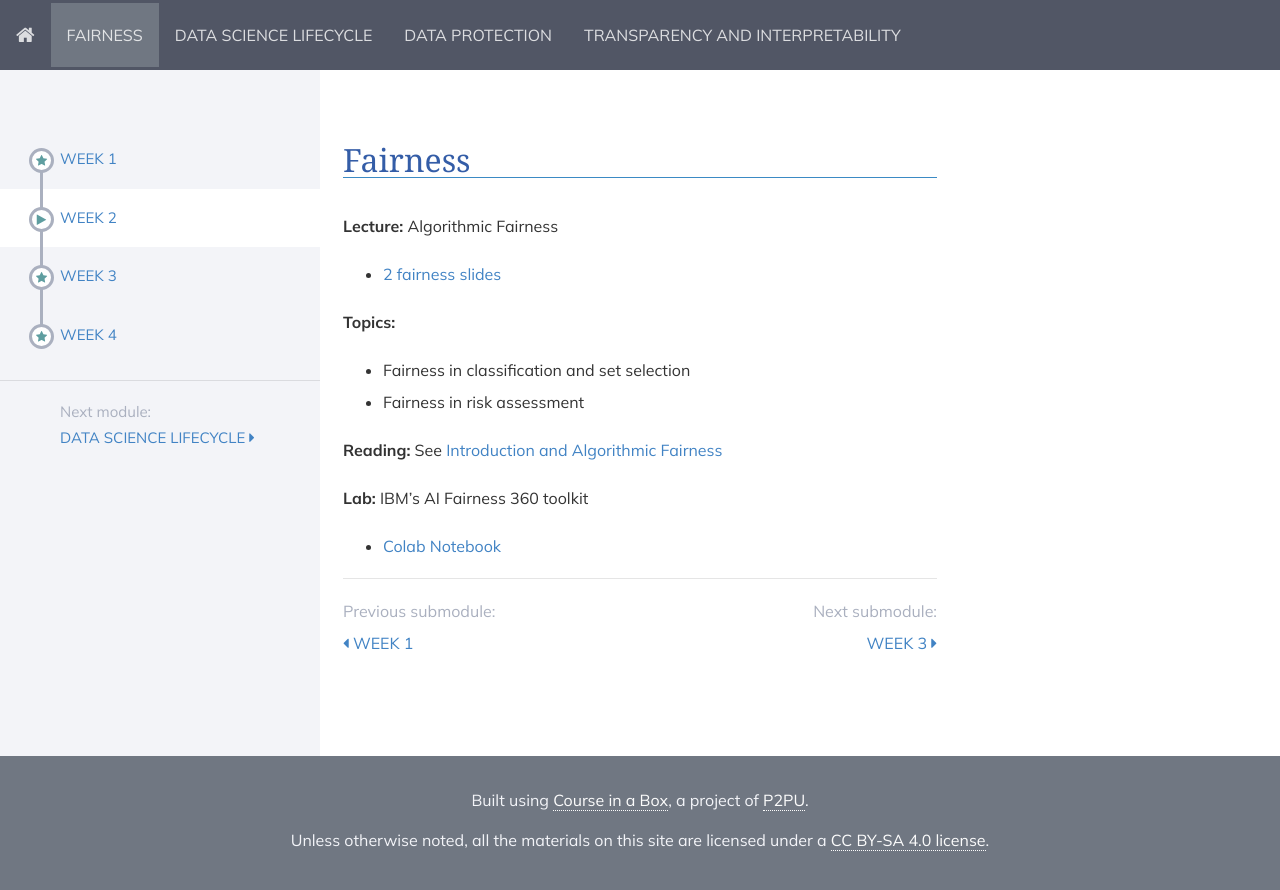
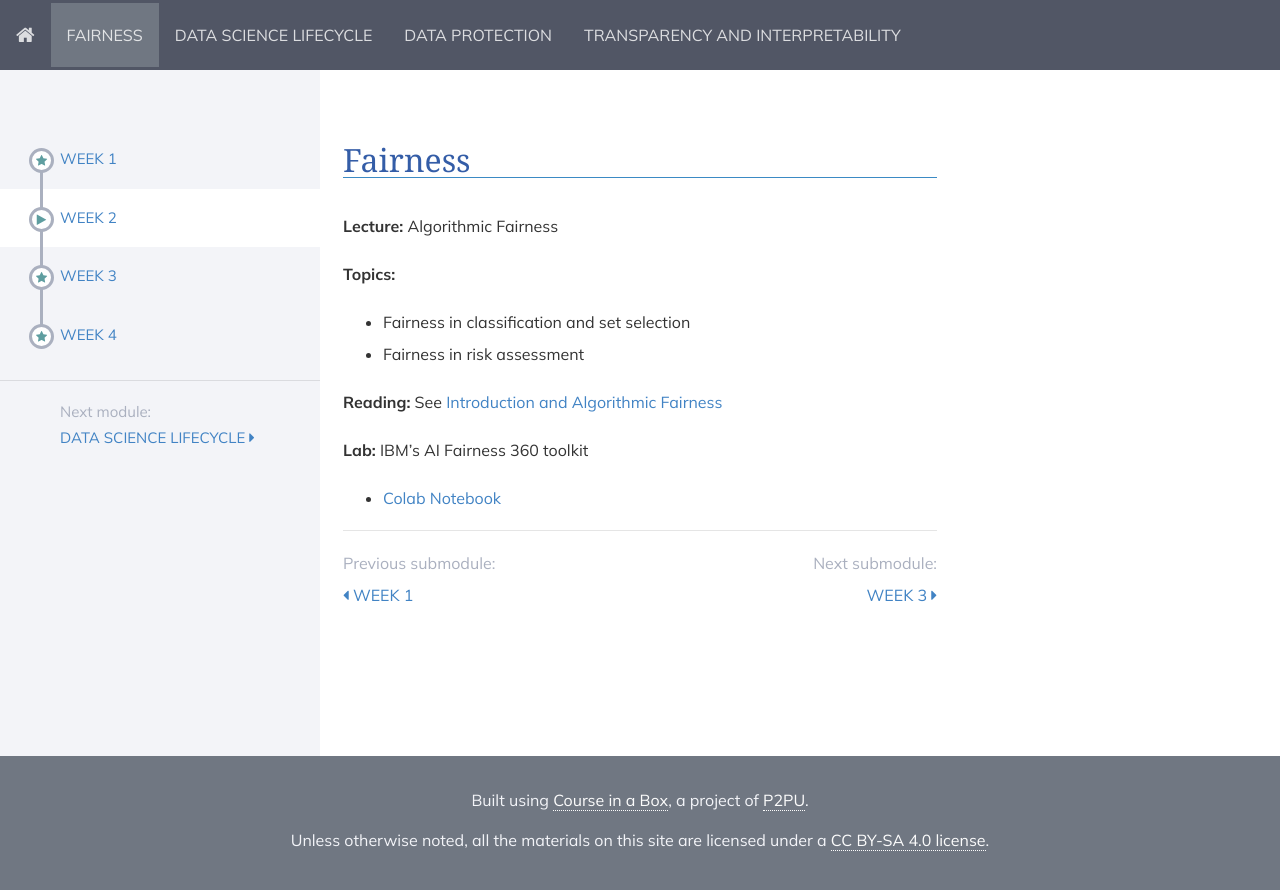
Before and after one commit to DataResponsibly/rds24, a Jekyll site: the page built from modules/fairness/_posts/2000-01-02-week2.md, in a window 1280 px wide. Shown: the top 890 px of the page. Built offline with Jekyll 4.4.1, drawn with Linux system fonts in a browser that asks for light colours; nearby versions of some CDN libraries.

```diff
--- a/modules/fairness/_posts/2000-01-02-week2.md
+++ b/modules/fairness/_posts/2000-01-02-week2.md
@@ -6,7 +6,7 @@ title: Week 2
 
 **Lecture:** Algorithmic Fairness
 
-*   [2 fairness slides](../../../assets/2_Fairness.pdf)
+[//]: # *   [2 fairness slides](../../../assets/2_Fairness.pdf)
 
 **Topics:**
 
```
